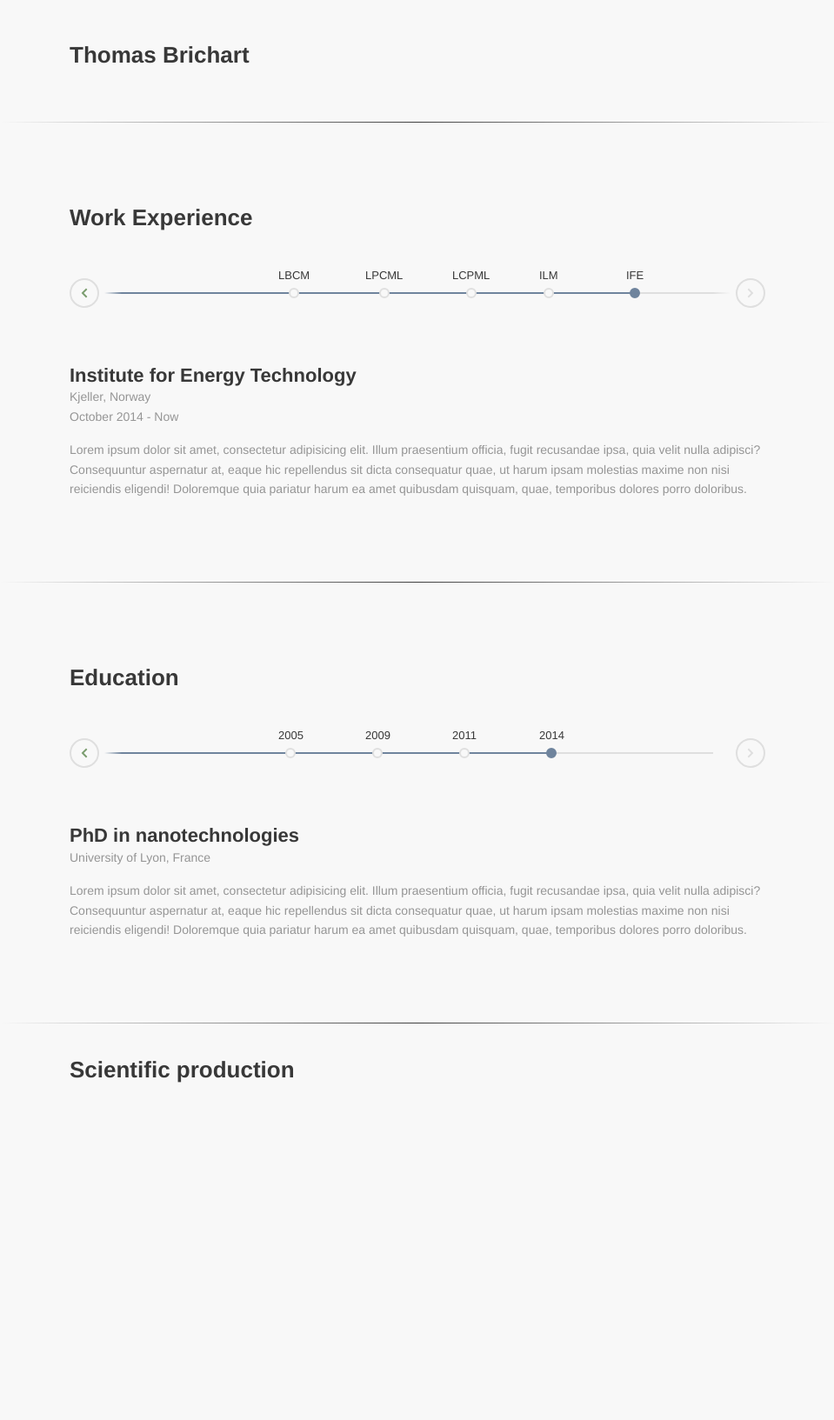
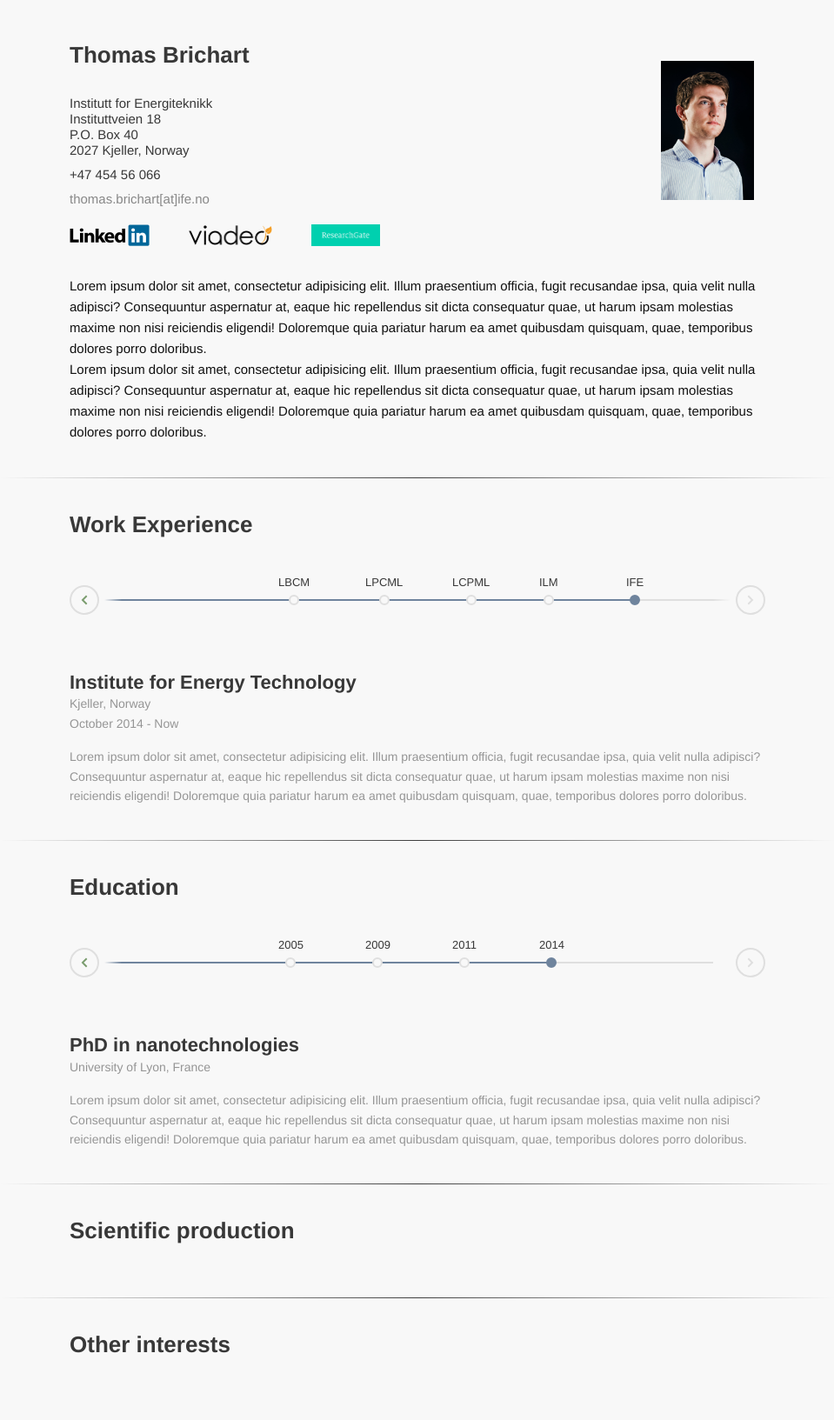
Before and after one commit to TheTrueTom/CV, a PHP site: page / in a window 1280 px wide. Shown: the whole page at 87% size, without its empty margins (160-1119 px from the left). Before the commit the page ends 1245 px from the top, so only its background shows below. Run offline with PHP 8.4, Linux system fonts and the light colour scheme.

Commit message:
Added social networks

```diff
--- a/css/style.css
+++ b/css/style.css
@@ -21,7 +21,7 @@ body {
 }
 
 a {
-  color: #6f849d;
+  color: #888;
   text-decoration: none;
 }
 
@@ -35,14 +35,25 @@ hr {
   background-image: linear-gradient(to right, rgba(0, 0, 0, 0), rgba(0, 0, 0, 0.75), rgba(0, 0, 0, 0));
 }
 
-/* --------------------------------
+img {
+    max-width: 100%;
+    max-height: 100%;
+}
+
+/*******************************************************************************
 
 Main Components
 
--------------------------------- */
+*******************************************************************************/
+
 #mainContainer {
   max-width: 1200px;
   margin: auto;
+}
+
+.categoryBlock {
+  position: relative;
+  border: 0px solid #000;
 }
 
 .section-title {
@@ -55,9 +66,75 @@ Main Components
   font-weight: bolder;
 }
 
+.section-content {
+  position: relative;
+  width: 90%;
+  max-width: 800px;
+  margin: 0 auto;
+  font-size: 1.5rem;
+  line-height: 120%;
+}
+
+/*******************************************************************************
+PRESENTATION
+*******************************************************************************/
+
+.presentation-item {
+  margin: 0 auto;
+  margin-top: 10px;
+}
+
+#photo {
+  position: absolute;
+  width: 120px;
+  height: 160px;
+  right: 0px;
+  top: -50px;
+  overflow: hidden;
+}
+
+#presentation-text {
+  margin-top: 30px;
+  line-height: 160%;
+  color: #111;
+}
+
+/*****************
+THE SOCIAL NETWORK
+*****************/
+
+#networks {
+  margin-top: 20px;
+}
+
+#networks img {
+  max-height: 25px;
+  margin-right: 40px;
+}
+
+#networks img {
+    -webkit-transition: all 0.5s ease; /* Safari and Chrome */
+    -moz-transition: all 0.5s ease; /* Firefox */
+    -ms-transition: all 0.5s ease; /* IE 9 */
+    -o-transition: all 0.5s ease; /* Opera */
+    transition: all 0.5s ease;
+}
+
+#networks img:hover {
+  -webkit-transform:scale(1.25); /* Safari and Chrome */
+  -moz-transform:scale(1.25); /* Firefox */
+  -ms-transform:scale(1.25); /* IE 9 */
+  -o-transform:scale(1.25); /* Opera */
+  transform:scale(1.25);
+}
+
+/*******************************************************************************
+TIMELINE CSS
+*******************************************************************************/
+
 .cd-horizontal-timeline {
   opacity: 0;
-  margin: 2em auto;
+  margin: 0em auto;
   -webkit-transition: opacity 0.2s;
   -moz-transition: opacity 0.2s;
   transition: opacity 0.2s;
@@ -191,7 +268,7 @@ Main Components
 }
 @media only screen and (min-width: 1100px) {
   .cd-horizontal-timeline {
-    margin: 6em auto;
+    margin: 0em auto;
   }
   .cd-horizontal-timeline::before {
     /* never visible - this is used in jQuery to check the current MQ */
--- a/index.html
+++ b/index.html
@@ -16,6 +16,42 @@
 		<div class="section-title">
 			Thomas Brichart
 		</div>
+		<div class="section-content">
+			<div id="address" class="presentation-item">
+				Institutt for Energiteknikk<br />
+				Instituttveien 18<br />
+				P.O. Box 40<br />
+				2027 Kjeller, Norway
+			</div>
+			<div id="phone" class="presentation-item">
+				+47 454 56 066
+			</div>
+			<div id="email" class="presentation-item">
+				<a href="mailto:thomas.brichart@ife.no">thomas.brichart[at]ife.no</a>
+			</div>
+			<div id="networks" class="presentation-item">
+				<a title="Look me up on Linkedin" href="https://no.linkedin.com/pub/thomas-brichart/76/294/2b1">
+      		<img src="img/linkedin.png" alt="Look me up on Linkedin"/>
+        </a>
+				<a title="Look me up on Viadeo" href="http://www.viadeo.com/fr/profile/thomas.brichart">
+					<img src="img/viadeo.png" alt="Look me up on Viadeo"/>
+				</a>
+				<a title="Follow me on ResearchGate" href="https://www.researchgate.net/profile/Thomas_Brichart?cp=shp">
+					<img src="img/researchgate.png" alt="Follow me on ResearchGate" />
+				</a>
+			</div>
+			<div id="photo" class="presentation-item">
+				<img src="img/photo_me.jpg" alt="Photo de Thomas Brichart" />
+			</div>
+			<div id="presentation-text" class="presentation-item">
+				<p>
+					Lorem ipsum dolor sit amet, consectetur adipisicing elit. Illum praesentium officia, fugit recusandae ipsa, quia velit nulla adipisci? Consequuntur aspernatur at, eaque hic repellendus sit dicta consequatur quae, ut harum ipsam molestias maxime non nisi reiciendis eligendi! Doloremque quia pariatur harum ea amet quibusdam quisquam, quae, temporibus dolores porro doloribus.
+				</p>
+				<p>
+					Lorem ipsum dolor sit amet, consectetur adipisicing elit. Illum praesentium officia, fugit recusandae ipsa, quia velit nulla adipisci? Consequuntur aspernatur at, eaque hic repellendus sit dicta consequatur quae, ut harum ipsam molestias maxime non nisi reiciendis eligendi! Doloremque quia pariatur harum ea amet quibusdam quisquam, quae, temporibus dolores porro doloribus.
+				</p>
+			</div>
+	</div>
 	</div>
 
 	<!--  EXPERIENCE   -->
@@ -172,6 +208,14 @@
 			Scientific production
 		</div>
 	</div>
+
+	<!--  Hobbies   -->
+	<hr />
+	<div id="hobbies" class="categoryBlock">
+		<div class="section-title">
+			Other interests
+		</div>
+	</div>
 </div>
 <script src="js/jquery-2.1.4.js"></script>
 <script src="js/jquery.mobile.custom.min.js"></script>
```
Also changed, not shown: img/linkedin.png (added), img/photo_me.jpg (added), img/researchgate.png (added), img/viadeo.png (added).
